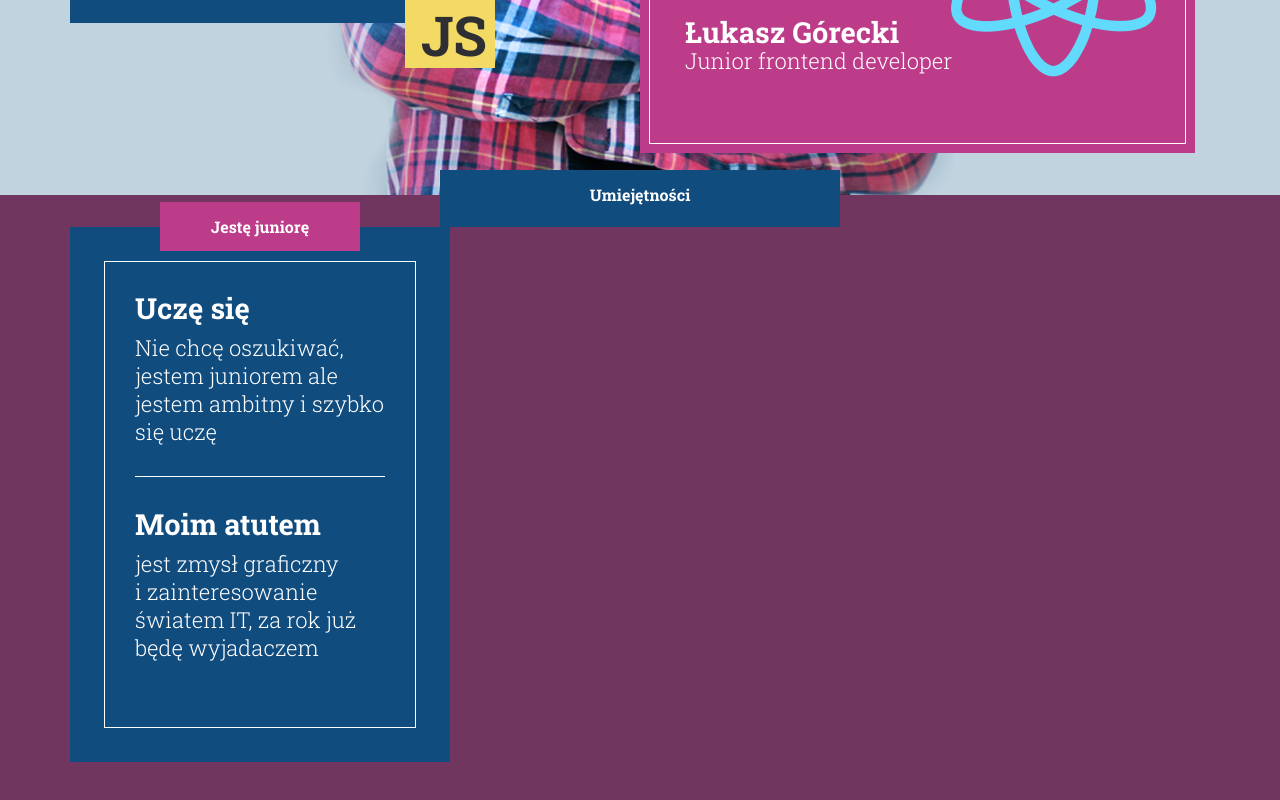
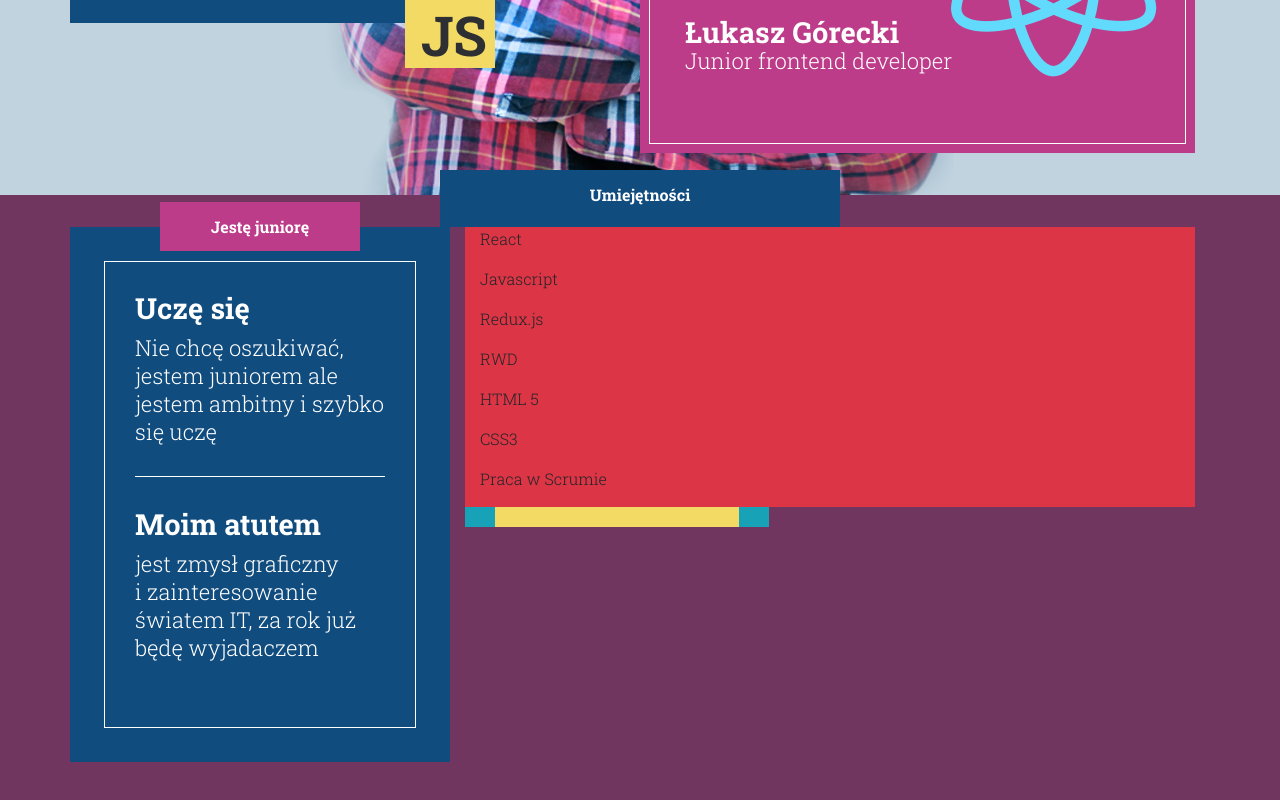
Before and after one commit to sq1fya/my-lp, a React (Create React App) app: page / in a window 1280 px wide. Shown: the part 662-1462 px from the top of the page. Built offline with nearby package versions, Linux system fonts and the light colour scheme.

Commit message:
WIP: add a column and line bar to skills box

```diff
--- a/src/components/section-about-me/section-about-me.js
+++ b/src/components/section-about-me/section-about-me.js
@@ -11,7 +11,7 @@ class SectionAboutMe extends Component {
               <header>
                 <div className="col">
                   <nav className="nav-bar">
-                    <ul className="nav">
+                    <ul className="nav fixed-top">
                       <li className="nav-item">
                         <button className="nav-link" href="#">
                           Umiejętności
@@ -29,7 +29,7 @@ class SectionAboutMe extends Component {
             </div>
             <div className="row d-flex align-items-end">
               <div className="left-box col-4">
-                <div className="title-box justify-content-center sticky-top">
+                <div className="title-box justify-content-center">
                   <h6 className="title">Jestę frontendowcę</h6>
                 </div>
                 <div className="inside-text">
--- a/src/components/section-skills/section-skills.js
+++ b/src/components/section-skills/section-skills.js
@@ -7,25 +7,60 @@ class SectionSkills extends Component {
       <section className="section-skills container-fluid">
         <div className="row">
           <div className="container">
-        <div className="title">
-          <h3>Umiejętności</h3>
-        </div>
-            <div className="row d-flex align-items-end">
+            <div className="title">
+              <h3>Umiejętności</h3>
+            </div>
+            <div className="row">
               <div className="left-box col-4">
-                <div className="title-box justify-content-center sticky-top">
+                <div className="title-box justify-content-center">
                   <h6 className="title">Jestę juniorę</h6>
                 </div>
                 <div className="inside-text">
                   <h3>Uczę się</h3>
                   <p>
-                    Nie chcę oszukiwać, jestem juniorem ale jestem ambitny i&nbsp;szybko się uczę
+                    Nie chcę oszukiwać, jestem juniorem ale jestem ambitny
+                    i&nbsp;szybko się uczę
                   </p>
                   <hr className="border-white" />
                   <h3>Moim atutem</h3>
                   <p>
-                    jest zmysł graficzny i&nbsp;zainteresowanie światem IT, za rok już będę wyjadaczem
+                    jest zmysł graficzny i&nbsp;zainteresowanie światem IT, za
+                    rok już będę wyjadaczem
                   </p>
                 </div>
+              </div>
+              <div className="col ">
+              <div className="skills-box col bg-danger">
+                <div className="skills-names col">
+                  <div className="skill-name row">
+                    <p>React</p>
+                  </div>
+                  <div className="skill-name row">
+                    <p>Javascript</p>
+                  </div>
+                  <div className="skill-name row">
+                    <p>Redux.js</p>
+                  </div>
+                  <div className="skill-name row">
+                    <p>RWD</p>
+                  </div>
+                  <div className="skill-name row">
+                    <p>HTML 5</p>
+                  </div>
+                  <div className="skill-name row">
+                    <p>CSS3</p>
+                  </div>
+                  <div className="skill-name row">
+                    <p>Praca w Scrumie</p>
+                  </div>
+                </div>
+              </div>
+              <div className="col-5 bg-info">
+              <div className="skills-lines col">
+                <div className="skill-line"> </div>
+              </div>
+              </div>
+
               </div>
             </div>
           </div>
--- a/src/components/section-skills/section-skills.scss
+++ b/src/components/section-skills/section-skills.scss
@@ -18,6 +18,7 @@ $bg-color-blue: #114c7f;
       color: white;
     }
   }
+
   .left-box {
     background-color: $bg-color-blue;
     color: white;
@@ -53,3 +54,18 @@ $bg-color-blue: #114c7f;
     }
   }
 }
+
+.skills-box {
+  .skills-names {
+    .skill-name {
+    }
+  }
+  .skills-lines {
+
+  }
+}
+.skill-line {
+      height: 20px;
+      width: 100%;
+      background-color: #f2da64;
+    }
```
